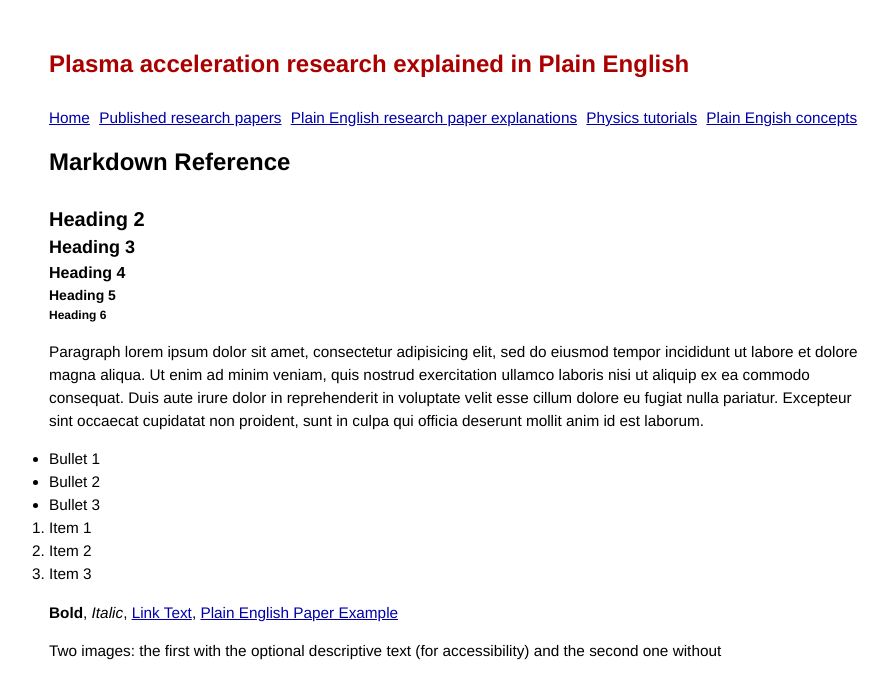
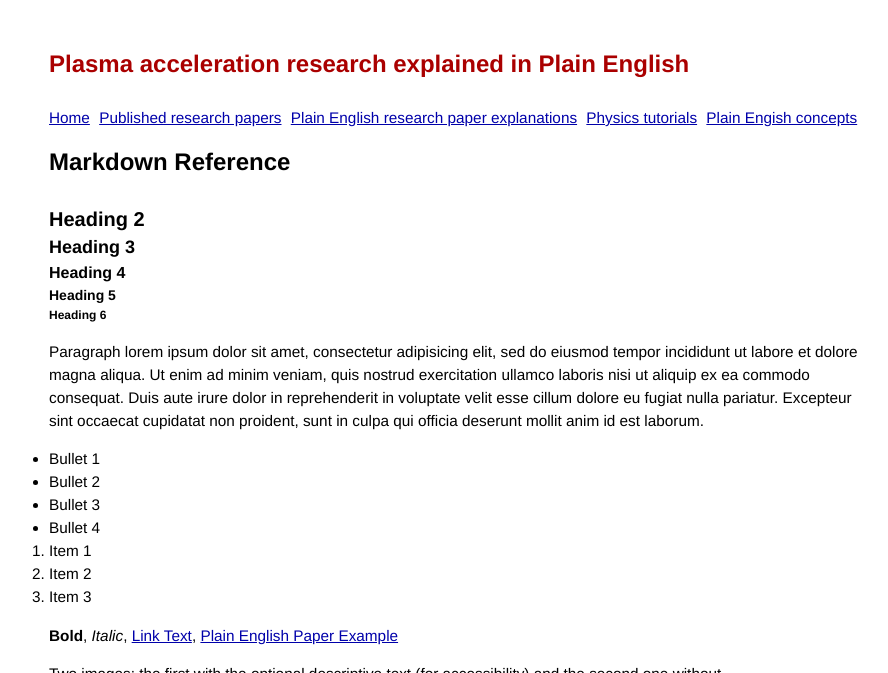
Before and after one commit to grbfacet/facet, a Jekyll site: the page built from ref-markdown.md, in a window 1280 px wide, cut to the strip 0-673 px from the top of the page. Shown: the whole strip, without its empty margins (176-1064 px from the left). Built offline with Jekyll 4.4.1, drawn with Linux system fonts in a browser that asks for light colours.

Commit message:
Add extra bullet for testing

```diff
--- a/ref-markdown.md
+++ b/ref-markdown.md
@@ -18,7 +18,7 @@ Paragraph lorem ipsum dolor sit amet, consectetur adipisicing elit, sed do eiusm
 * Bullet 1
 * Bullet 2
 * Bullet 3
-
+* Bullet 4
 
 1. Item 1
 1. Item 2
```
